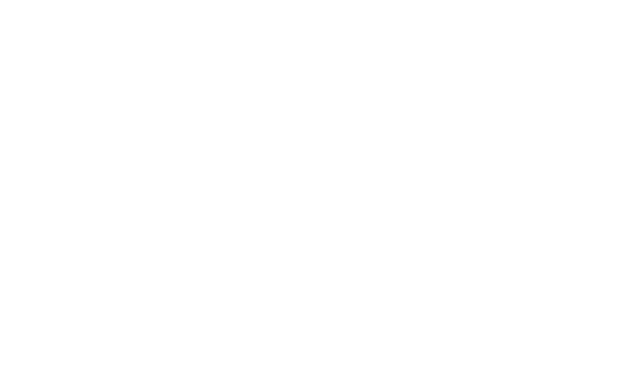
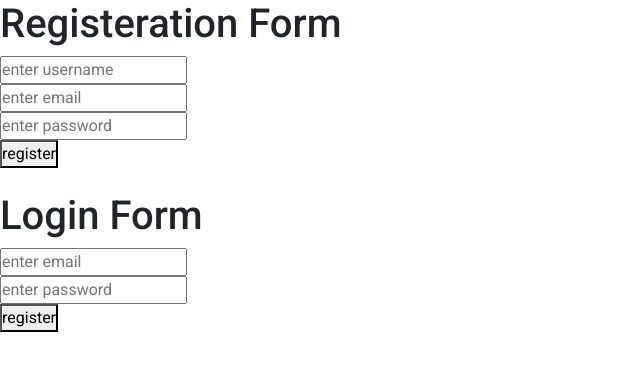
Before and after one commit to KhaleequeurRehman/copyMockApp, a React (Create React App) app: page /login in a window 1280 px wide. Before the commit this address had no page. Shown: the top 370 px of the page, without its empty margins (0-640 px from the left). Built offline with nearby package versions, Linux system fonts and the light colour scheme.

Commit message:
login screen added

```diff
--- a/package.json
+++ b/package.json
@@ -10,11 +10,12 @@
     "@fortawesome/free-regular-svg-icons": "^6.1.2",
     "@fortawesome/free-solid-svg-icons": "^6.1.2",
     "@fortawesome/react-fontawesome": "^0.2.0",
-    "@mui/icons-material":"^5.8.4",
+    "@mui/icons-material": "^5.8.4",
     "@mui/material": "^5.10.1",
     "@testing-library/jest-dom": "^5.14.1",
     "@testing-library/react": "^13.0.0",
     "@testing-library/user-event": "^13.2.1",
+    "axios": "^1.2.0",
     "bootstrap": "^5.2.0",
     "classnames": "^2.3.1",
     "node-sass": "^7.0.1",
--- a/src/App.js
+++ b/src/App.js
@@ -3,6 +3,7 @@
 import Desktop2 from "./screens/desktop2"
 import Desktop3 from "./screens/desktop3"
 import Desktop4 from "./screens/desktop4"
+import Login from "./screens/Login"
 
 function App() {
   return (
@@ -11,6 +12,7 @@
         <Route path="/" element={ <Desktop2 />} />
         <Route path="/desktop3" element={ <Desktop3 />} />
         <Route path="/desktop4" element={ <Desktop4 />} />
+        <Route path="/login" element={ <Login />} />
       </Routes>
     </>
   );
--- a/src/components/navbar/index.js
+++ b/src/components/navbar/index.js
@@ -31,7 +31,7 @@
               <Nav.Link><Link to="/">Tokens</Link></Nav.Link>
               <Nav.Link><Link to="/desktop3">Miners</Link></Nav.Link>
               <Nav.Link><Link to="/desktop4">NFT</Link></Nav.Link>
-              <Nav.Link><Link to="#Contactus">Contact us</Link></Nav.Link>
+              <Nav.Link><Link to="/login">Contact us</Link></Nav.Link>
             </Nav>
             <Form className="d-sm-none">
               <Form.Control
--- /dev/null
+++ b/src/screens/Login.js
@@ -0,0 +1,137 @@
+import React, { useState } from "react";
+import axios from "axios";
+
+const Login = () => {
+  const [username, setUsername] = useState("");
+
+  const [emailForRegister, setEmailForRegister] = useState("");
+  const [passwordForRegister, setPasswordForRegister] = useState("");
+
+  const [emailForLogin, setEmailForLogin] = useState("");
+  const [passwordForLogin, setPasswordForLogin] = useState("");
+
+  const handleLoginSubmit = async (e) => {
+    e.preventDefault();
+    console.log("login form data", {
+      email: emailForLogin,
+      password: passwordForLogin,
+    })
+
+    // await axios
+    //   .post(
+    //     // "http://localhost:8000/api/v1/login/admin",
+    //     "https://cgc-ecommerce-app.herokuapp.com/api/v1/login/admin",
+    //     // "https://yourposhub.com/api/v1/login/admin",
+    //     // http://35.154.23.158:4000
+    //     //http://35.154.23.158:4000/api/v1/login/admin,
+    //     { email:"test@test.com", password:"test@1234" } ,
+    //     {
+    //       headers: { "Content-Type": "application/json" },
+    //       withCredentials: true,
+    //     }
+    //   )
+    //   .then((res) => console.log(res));
+
+        const requestOptions1 = {
+          mode: 'no-cors',
+          method: "POST",
+          headers: { "Content-Type": "application/json" },
+          credentials: 'same-origin',
+          body: JSON.stringify({
+            email: emailForLogin,
+            password: passwordForLogin,
+          }),
+        };
+      // await fetch("https://yourposhub.com/api/v1/login/admin",requestOptions).then((res) => console.log(res));
+      // await fetch("http://localhost:8000/api/v1/login/admin",requestOptions).then((res) => console.log(res));
+      await fetch("https://cgc-ecommerce-app.herokuapp.com/api/v1/login/admin",requestOptions1).then((res) => console.log(res));
+  };
+  const handleRegisterSubmit = async (e) => {
+    e.preventDefault();
+    console.log("registeration form data",{
+      username:username,
+      email: emailForRegister,
+      password: passwordForRegister,
+    })
+    // await axios
+    //   .post(
+    //     "http://localhost:8000/api/v1/register/admin",
+    //     // "https://yourposhub.com/api/v1/register/admin",
+    //     // http://35.154.23.158:4000
+    //     //http://35.154.23.158:4000/api/v1/register/admin
+    //     // {
+    //     //   email: "test@test.com",
+    //     //   password: "test@1234",
+    //     // },
+    //     { username:"testuser", email:"test@test.com", password:"test@1234" } ,
+    //     {
+    //       headers: { "Content-Type": "application/json" },
+    //       withCredentials: true,
+    //     }
+    //   )
+    //   .then((res) => console.log(res));
+
+        const requestOptions2 = {
+          mode: 'no-cors',
+          method: "POST",
+          headers: { "Content-Type": "application/json" },
+          // body: JSON.stringify({
+          //   email: "test@test.com",
+          //   password: "test@1234",
+          // }),
+          credentials: 'same-origin',
+          body: JSON.stringify({
+            username:username,
+            email: emailForRegister,
+            password: passwordForRegister,
+          }),
+        };
+      // await fetch("https://yourposhub.com/api/v1/login/admin",requestOptions).then((res) => console.log(res));
+      // await fetch("http://localhost:8000/api/v1/register/admin",requestOptions).then((res) => console.log(res));
+      await fetch("https://cgc-ecommerce-app.herokuapp.com/api/v1/register/admin",requestOptions2).then((res) => console.log(res));
+  };
+
+  return (
+    <>
+      <div>
+        <h1>Registeration Form</h1>
+        <form onSubmit={handleRegisterSubmit}>
+          <input
+            placeholder="enter username" value={username}
+            onChange={(e) => setUsername(e.target.value)}
+          /><br />
+          <input
+            placeholder="enter email" value={emailForRegister}
+            onChange={(e) => setEmailForRegister(e.target.value)}
+          /><br />
+          <input
+            placeholder="enter password" value={passwordForRegister}
+            onChange={(e) => setPasswordForRegister(e.target.value)}
+          /><br />
+
+          <button type="submit">register</button>
+
+        </form>
+      </div>
+
+      <br />
+
+    <div>
+      <h1>Login Form</h1>
+      <form onSubmit={handleLoginSubmit}>
+        <input
+          placeholder="enter email" value={emailForLogin}
+          onChange={(e) => setEmailForLogin(e.target.value)}
+        /><br />
+        <input
+          placeholder="enter password" value={passwordForLogin}
+          onChange={(e) => setPasswordForLogin(e.target.value)}
+        /><br />
+        <button type="submit">register</button>
+      </form>
+    </div>
+    </>
+  );
+};
+
+export default Login;
```
Also changed, not shown: 2 other files (tests, documents, lock files or other folders).
